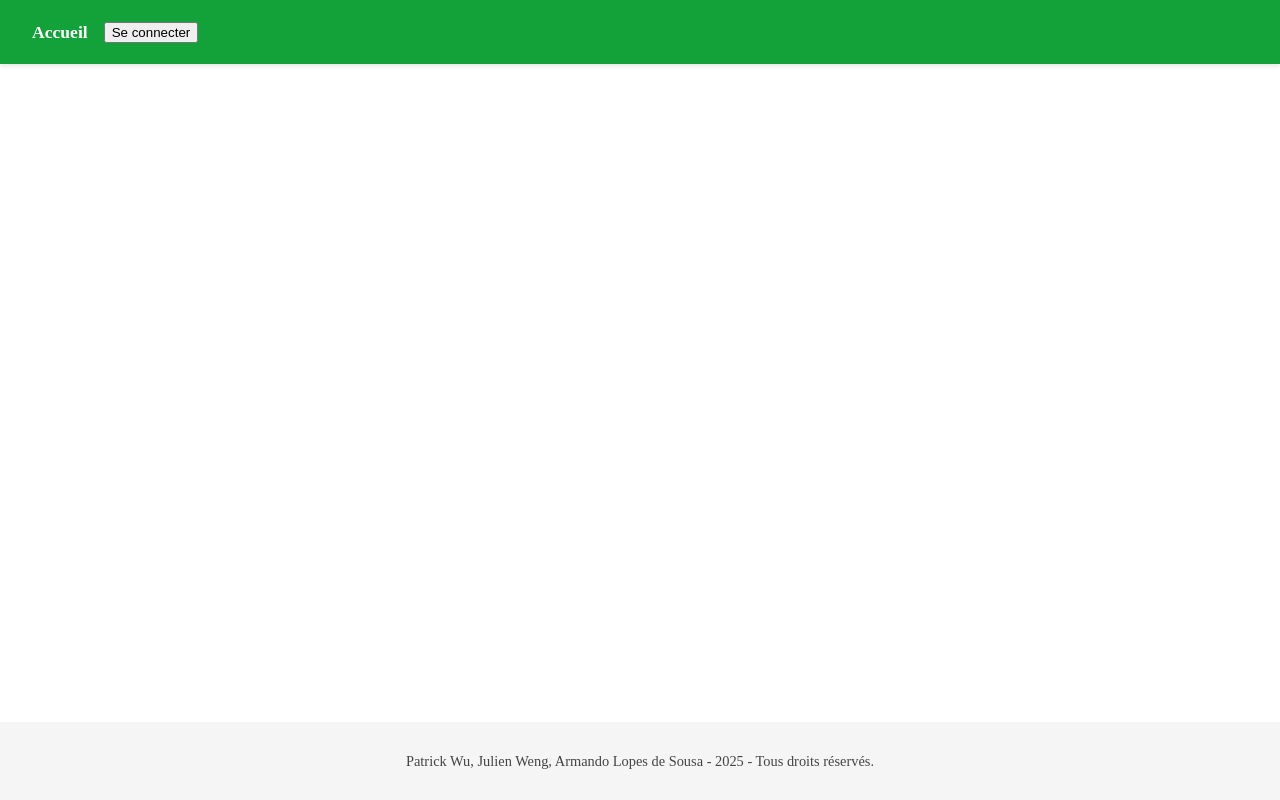
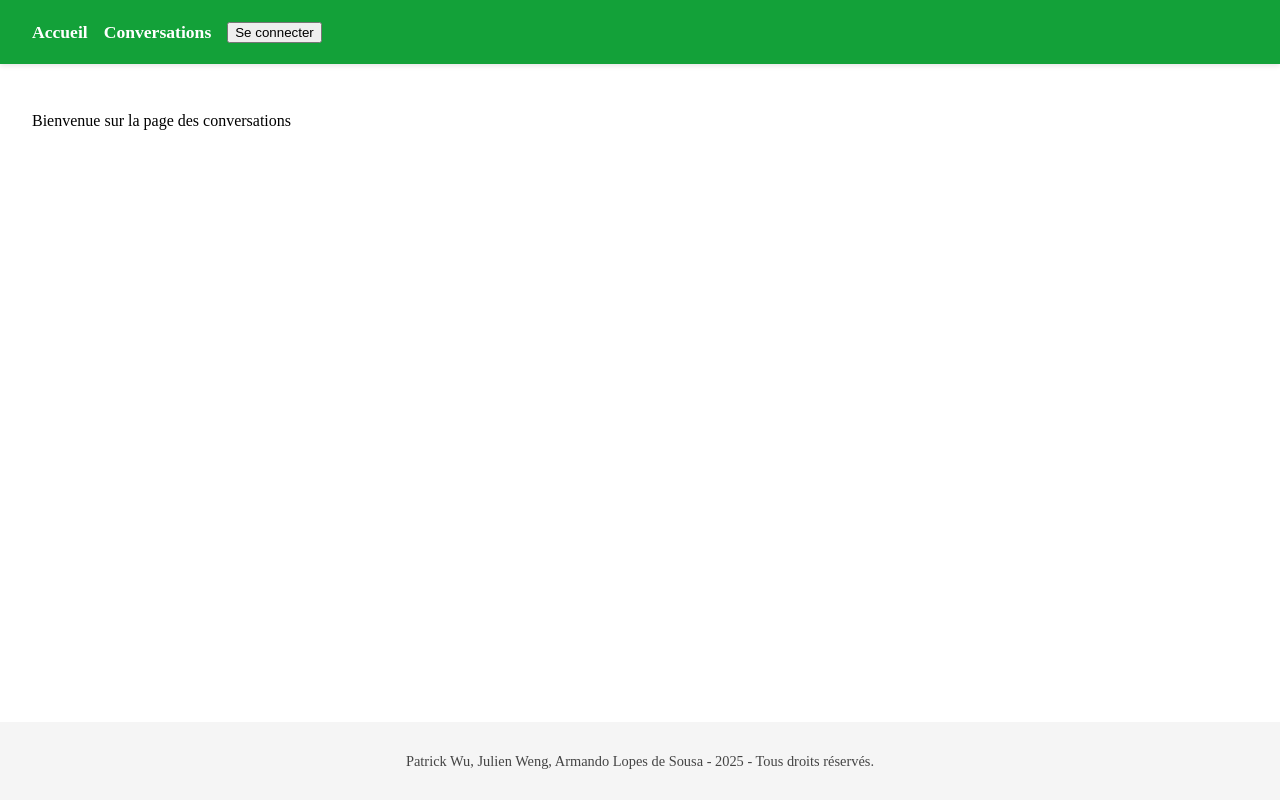
Before and after one commit to GeratorWu/TP3-vue-oauth-microsoft-graph, a Vue app: page /conversations in a window 1280 px wide. Built offline with nearby package versions, Linux system fonts and the light colour scheme; no server answers.

Commit message:
Ex 6: add / and/conversations routes

```diff
--- a/src/components/BaseHeader.vue
+++ b/src/components/BaseHeader.vue
@@ -2,6 +2,7 @@
   <header>
     <nav>
       <router-link to="/">Accueil</router-link>
+      <router-link to="/conversations">Conversations</router-link>
 
       <SigninButton @login-success="displayUser" />
       <p>{{ nom }} {{ prenom }}</p>
--- /dev/null
+++ b/src/components/ConvPage.vue
@@ -0,0 +1,13 @@
+<template>
+  <div class="convPage">
+    <p>Bienvenue sur la page des conversations</p>
+
+  </div>
+</template>
+
+<script>
+
+export default {
+  name: 'ConvPage'
+}
+</script>
--- a/src/router/index.js
+++ b/src/router/index.js
@@ -1,11 +1,17 @@
 import { createRouter, createWebHistory } from 'vue-router'
 import HomePage from '@/components/HomePage.vue'
+import ConvPage from '@/components/ConvPage.vue' // Crée ce composant si tu veux une page About
 
 const routes = [
   {
     path: '/',
     name: 'Home',
     component: HomePage
+  },
+  {
+    path: '/conversations',
+    name: 'Conversations',
+    component: ConvPage
   }
 ]
 
```
